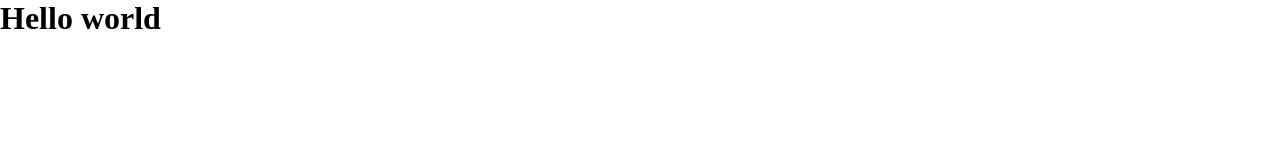
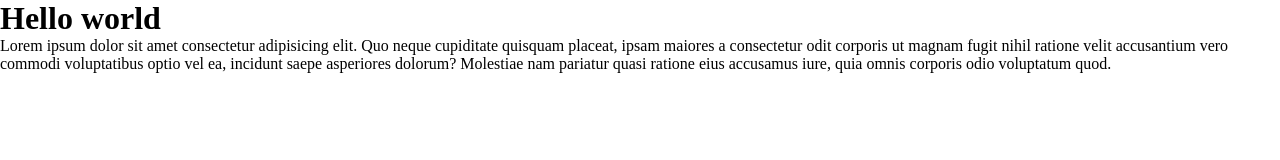
Before and after one commit to Farxod0998/new-project, a plain HTML site: page index.html in a window 1280 px wide. Drawn offline with Linux system fonts and the light colour scheme.

Commit message:
editer html

```diff
--- a/index.html
+++ b/index.html
@@ -9,5 +9,6 @@
 </head>
 <body>
   <h1>Hello world</h1>
+  <p>Lorem ipsum dolor sit amet consectetur adipisicing elit. Quo neque cupiditate quisquam placeat, ipsam maiores a consectetur odit corporis ut magnam fugit nihil ratione velit accusantium vero commodi voluptatibus optio vel ea, incidunt saepe asperiores dolorum? Molestiae nam pariatur quasi ratione eius accusamus iure, quia omnis corporis odio voluptatum quod.</p>
 </body>
 </html>
```
